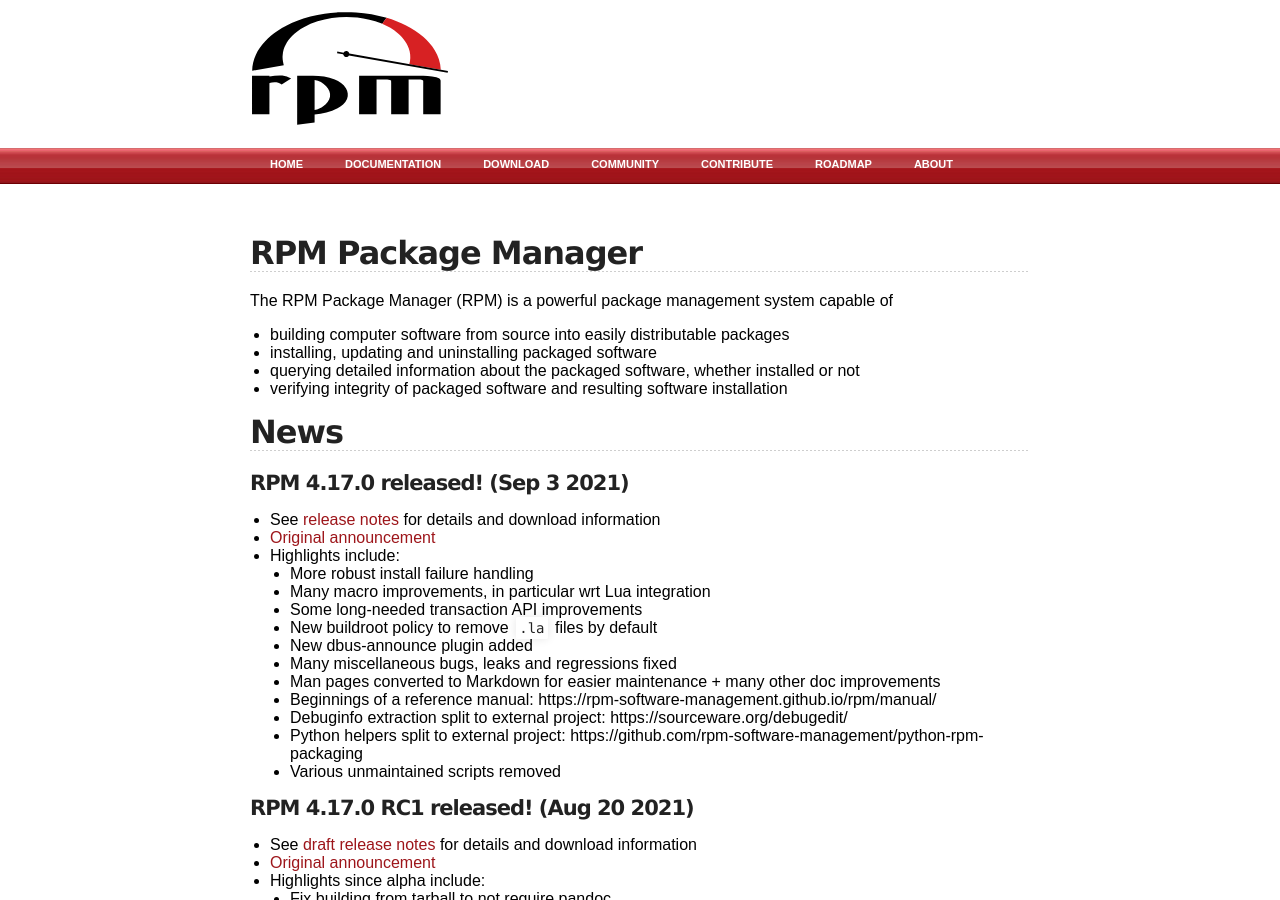
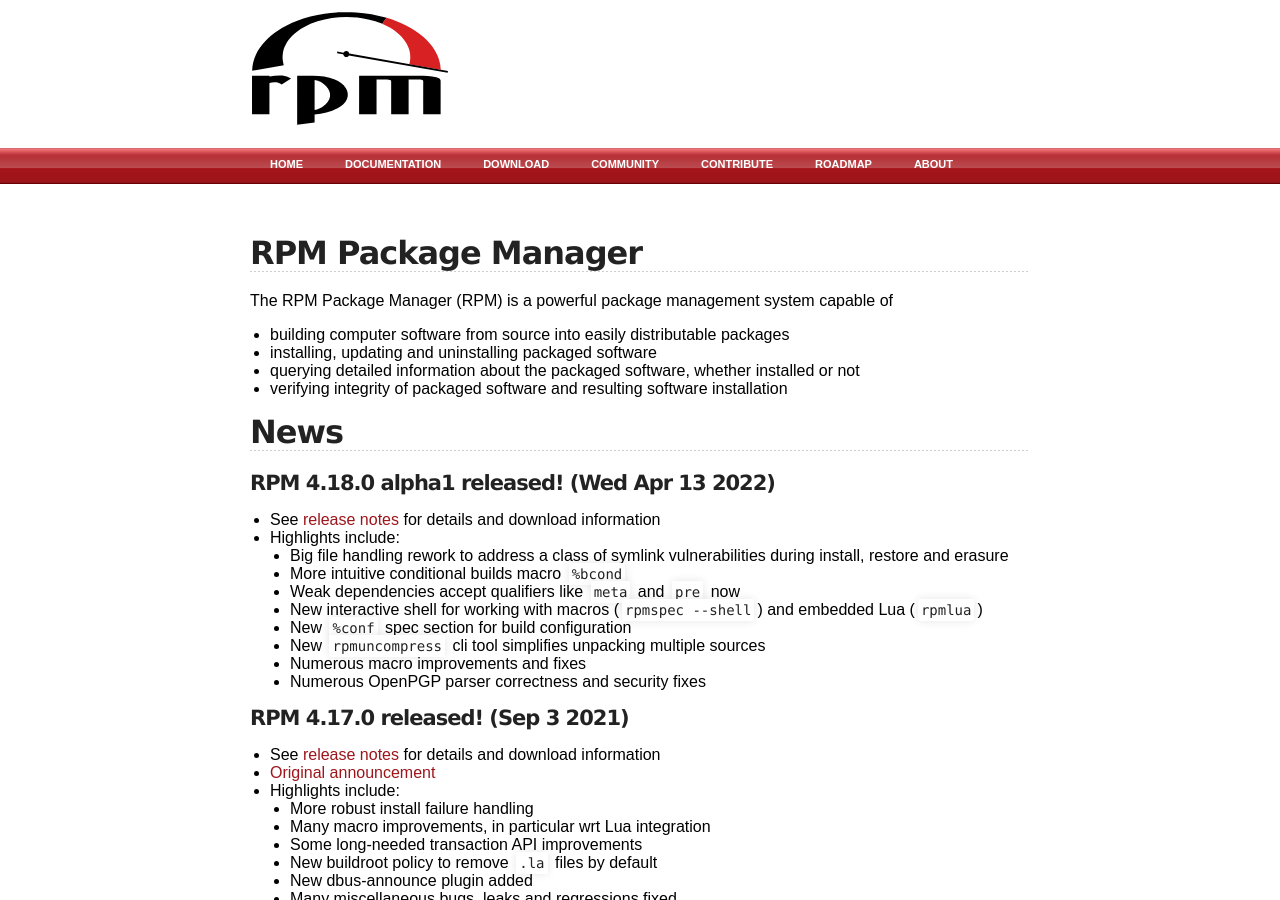
Before and after one commit to rpm-software-management/rpm-web, a Jekyll site: the page built from index.md, in a window 1280 px wide and 900 px high. Built offline with Jekyll 4.4.1, drawn with Linux system fonts in a browser that asks for light colours.

```diff
--- a/index.md
+++ b/index.md
@@ -15,6 +15,19 @@ capable of
 * verifying integrity of packaged software and resulting software installation
 
 ## News
+#### RPM 4.18.0 alpha1 released! (Wed Apr 13 2022)
+* See [release notes](wiki/Releases/4.18.0) for details and download information
+* Highlights include:
+  * Big file handling rework to address a class of symlink vulnerabilities
+    during install, restore and erasure
+  * More intuitive conditional builds macro `%bcond`
+  * Weak dependencies accept qualifiers like `meta` and `pre` now
+  * New interactive shell for working with macros (`rpmspec --shell`) and embedded Lua (`rpmlua`)
+  * New `%conf` spec section for build configuration
+  * New `rpmuncompress` cli tool simplifies unpacking multiple sources
+  * Numerous macro improvements and fixes
+  * Numerous OpenPGP parser correctness and security fixes
+
 #### RPM 4.17.0 released! (Sep 3 2021)
 * See [release notes](wiki/Releases/4.17.0) for details and download information
 * [Original announcement](https://lists.rpm.org/pipermail/rpm-announce/2021-September/000092.html)
```
Also changed, not shown: download.md (+1 -1 lines), timeline.md (+13 -0 lines).
